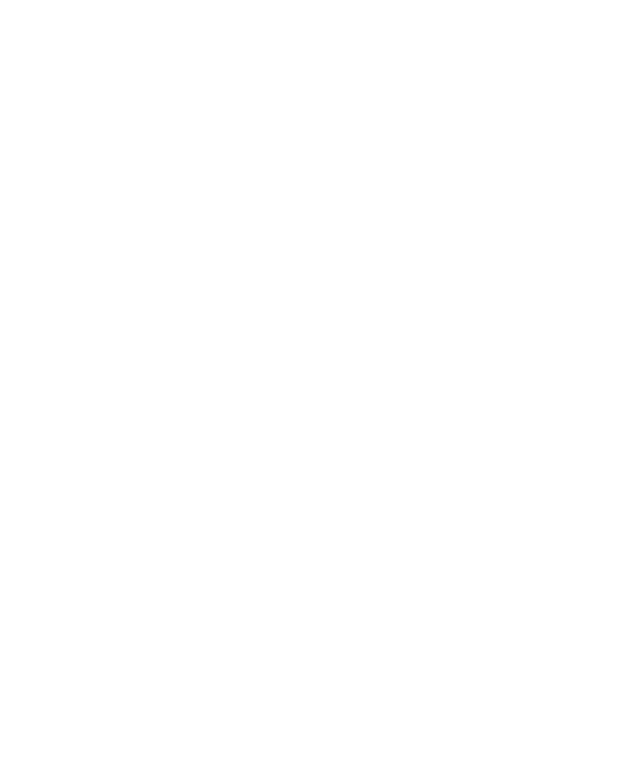
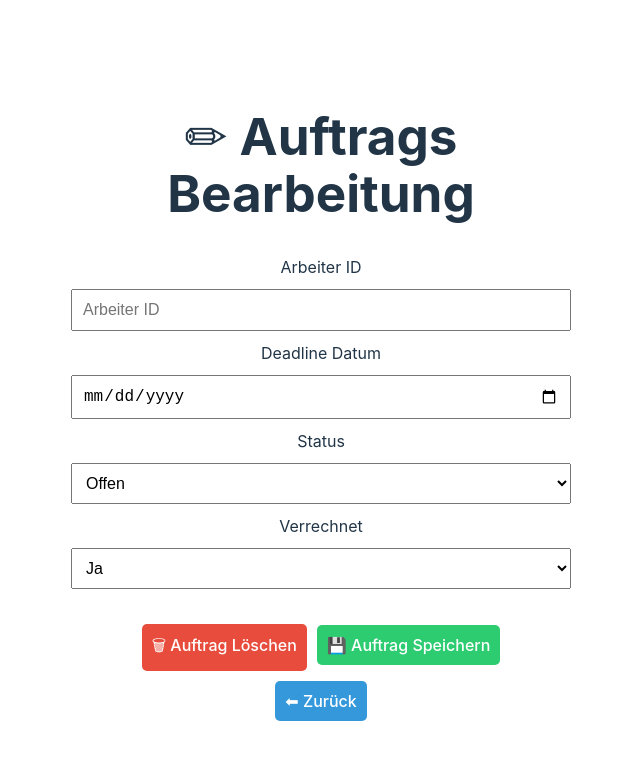
Before and after one commit to awulz/Service-Auftrag, a React (Vite) app in the folder frontend/: page /auftrag-bearbeiten/1 in a window 1280 px wide. Before the commit this address had no page. Shown: the top 760 px of the page, without its empty margins (319-959 px from the left). Built offline with nearby package versions, Linux system fonts and the light colour scheme.

Commit message:
AuftragsBearbeitung und Auftragsmanagemnt wurden Hinzugefügt

```diff
--- a/frontend/src/App.jsx
+++ b/frontend/src/App.jsx
@@ -2,6 +2,8 @@
 import AuftragsListe from "./components/AuftragsListe";
 import AuftragForm from "./components/AuftragForm";
 import Rapporte from "./Rapporte";
+import Auftragsmanagement from "./components/Auftragsmanagement";
+import AuftragsBearbeitung from "./components/AuftragsBearbeitung";
 import "./App.css";
 
 function App() {
@@ -9,12 +11,11 @@
         <Router>
             <div>
                 <Routes>
-                    {/* Startseite ist die AuftragsListe */}
                     <Route path="/" element={<AuftragsListe />} />
-
-                    {/* Seiten für Rapporte und Auftrag erfassen */}
-                    <Route path="/rapporte" element={<Rapporte />} />
+                    <Route path="/rapporte/:id" element={<Rapporte />} />
                     <Route path="/auftrag-erfassen" element={<AuftragForm />} />
+                    <Route path="/auftragsmanagement" element={<Auftragsmanagement />} />
+                    <Route path="/auftrag-bearbeiten/:id" element={<AuftragsBearbeitung />} />
                 </Routes>
             </div>
         </Router>
--- /dev/null
+++ b/frontend/src/components/AuftragsBearbeitung.css
@@ -0,0 +1,45 @@
+.bearbeiten-container {
+    max-width: 500px;
+    margin: auto;
+    padding: 20px;
+    text-align: center;
+}
+
+form {
+    display: flex;
+    flex-direction: column;
+    gap: 10px;
+}
+
+input, select {
+    padding: 10px;
+    font-size: 16px;
+}
+
+.buttons {
+    margin-top: 20px;
+}
+
+button {
+    padding: 10px;
+    font-size: 16px;
+    margin: 5px;
+    border: none;
+    cursor: pointer;
+    border-radius: 5px;
+}
+
+.delete {
+    background-color: #e74c3c;
+    color: white;
+}
+
+.save {
+    background-color: #2ecc71;
+    color: white;
+}
+
+.back {
+    background-color: #3498db;
+    color: white;
+}
--- /dev/null
+++ b/frontend/src/components/AuftragsBearbeitung.jsx
@@ -0,0 +1,40 @@
+import { useParams, Link } from "react-router-dom";
+import "./AuftragsBearbeitung.css";
+
+function AuftragsBearbeitung() {
+    const { id } = useParams();
+
+    return (
+        <div className="bearbeiten-container">
+            <h1>✏ Auftrags Bearbeitung</h1>
+            <form>
+                <label>Arbeiter ID</label>
+                <input type="text" placeholder="Arbeiter ID" />
+
+                <label>Deadline Datum</label>
+                <input type="date" />
+
+                <label>Status</label>
+                <select>
+                    <option>Offen</option>
+                    <option>In Bearbeitung</option>
+                    <option>Abgeschlossen</option>
+                </select>
+
+                <label>Verrechnet</label>
+                <select>
+                    <option>Ja</option>
+                    <option>Nein</option>
+                </select>
+
+                <div className="buttons">
+                    <button className="delete">🗑 Auftrag Löschen</button>
+                    <button className="save">💾 Auftrag Speichern</button>
+                </div>
+            </form>
+            <Link to="/auftragsmanagement"><button className="back">⬅ Zurück</button></Link>
+        </div>
+    );
+}
+
+export default AuftragsBearbeitung;
--- a/frontend/src/components/AuftragsListe.jsx
+++ b/frontend/src/components/AuftragsListe.jsx
@@ -42,6 +42,7 @@
                 </tbody>
             </table>
 
+            {/* Button-Container für die Navigation */}
             <div className="button-container">
                 <Link to="/rapporte">
                     <button className="btn rapport">📄 Zu Rapporte</button>
@@ -49,6 +50,9 @@
                 <Link to="/auftrag-erfassen">
                     <button className="btn erfassen">📌 Auftrag erfassen</button>
                 </Link>
+                <Link to="/auftragsmanagement">
+                    <button className="btn management">📊 Zum Auftragsmanagement</button>
+                </Link>
             </div>
         </div>
     );
--- /dev/null
+++ b/frontend/src/components/Auftragsmanagement.css
@@ -0,0 +1,19 @@
+.button-container {
+    margin-top: 20px;
+    text-align: center;
+}
+
+.btn.back {
+    background-color: #3498db;
+    color: white;
+    padding: 10px 15px;
+    font-size: 16px;
+    border: none;
+    cursor: pointer;
+    border-radius: 5px;
+    transition: 0.3s;
+}
+
+.btn.back:hover {
+    opacity: 0.8;
+}
--- /dev/null
+++ b/frontend/src/components/Auftragsmanagement.jsx
@@ -0,0 +1,73 @@
+import { Link } from "react-router-dom";
+import { useState, useEffect } from "react";
+import { getAuftraege } from "../services/api";
+import "./Auftragsmanagement.css";
+
+function Auftragsmanagement() {
+    const [auftraege, setAuftraege] = useState([]);
+
+    useEffect(() => {
+        async function fetchData() {
+            try {
+                const data = await getAuftraege();
+                setAuftraege(data);
+            } catch (error) {
+                console.error("Fehler beim Laden der API:", error);
+            }
+        }
+        fetchData();
+    }, []);
+
+    return (
+        <div className="container">
+            {/* Seitenleiste für Navigation */}
+            <div className="sidebar">
+                <Link to="/"><button>📋 Auftragsliste</button></Link>
+                <Link to="/rapporte"><button>📄 Rapporte</button></Link>
+                <Link to="/auftragsmanagement"><button className="active">📊 Auftragsmanagement</button></Link>
+                <Link to="/admin"><button>🔧 Admin</button></Link>
+            </div>
+
+            {/* Hauptbereich */}
+            <div className="main-content">
+                <h1>📊 Auftragsmanagement</h1>
+                <table className="auftragstabelle">
+                    <thead>
+                        <tr>
+                            <th>ID</th>
+                            <th>Arbeitskategorie</th>
+                            <th>Status</th>
+                            <th>Aktionen</th>
+                        </tr>
+                    </thead>
+                    <tbody>
+                        {auftraege.map((auftrag) => (
+                            <tr key={auftrag.id}>
+                                <td>{auftrag.id}</td>
+                                <td>{auftrag.kategorie}</td>
+                                <td>{auftrag.status}</td>
+                                <td>
+                                    <Link to={`/auftrag-bearbeiten/${auftrag.id}`}>
+                                        <button className="btn bearbeiten">✏ Bearbeiten</button>
+                                    </Link>
+                                    <Link to={`/rapporte/${auftrag.id}`}>
+                                        <button className="btn rapport">📄 Rapport</button>
+                                    </Link>
+                                </td>
+                            </tr>
+                        ))}
+                    </tbody>
+                </table>
+
+                {/* Zurück zur Auftragsliste */}
+                <div className="button-container">
+                    <Link to="/">
+                        <button className="btn back">⬅ Zurück zur Auftragsliste</button>
+                    </Link>
+                </div>
+            </div>
+        </div>
+    );
+}
+
+export default Auftragsmanagement;
--- a/package.json
+++ /dev/null
@@ -1,5 +0,0 @@
-{
-  "dependencies": {
-    "react-router-dom": "^7.1.5"
-  }
-}
```
Also changed, not shown: 1 other file (tests, documents, lock files or other folders).
